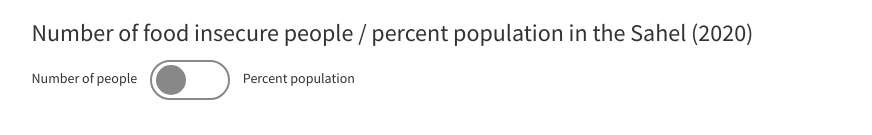
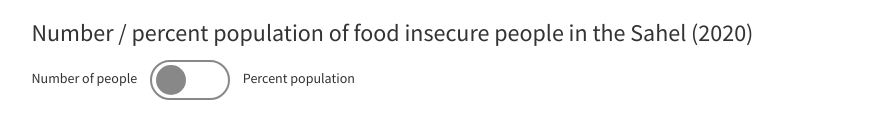
Before and after one commit to jhjanicki/food_insecurity_sahel, a plain HTML site: page index.html in a window 1280 px wide. Shown: the top 135 px of the page, without its empty margins (182-1054 px from the left). Drawn offline with nearby package versions, Linux system fonts and the light colour scheme.

Commit message:
update title

```diff
--- a/index.html
+++ b/index.html
@@ -87,7 +87,7 @@
         <div class="row">
             <div class="col-md-1"></div>
             <div class="col-md-10">
-                <h3 id="title">Number of food insecure people / percent population in the Sahel (2020)</h3>
+                <h3 id="title">Number / percent population of food insecure people in the Sahel (2020)</h3>
                 <div class="itemWrapper">
                     <div class="item">Number of people</div>
                     <input id="click" type="checkbox" class="checkbox item" />
```
